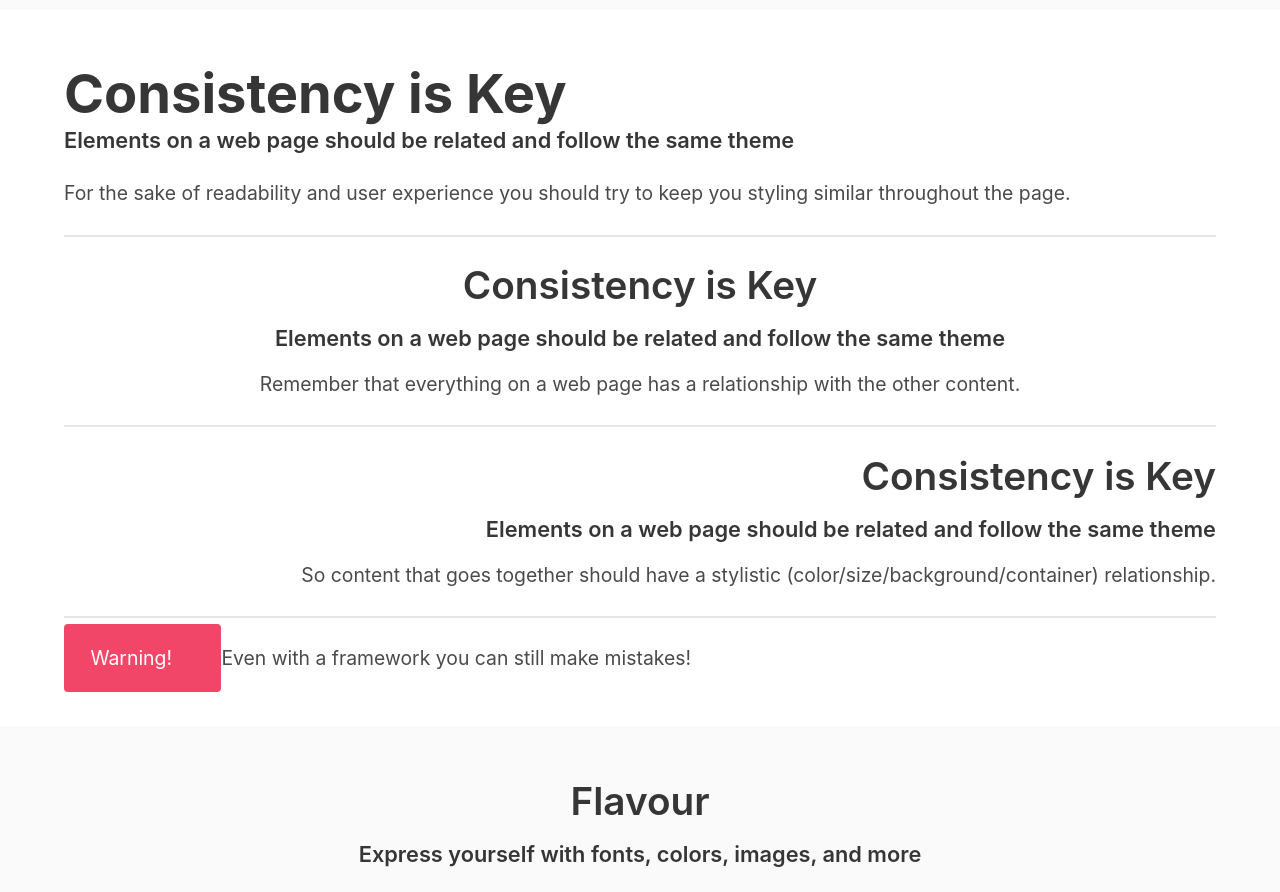
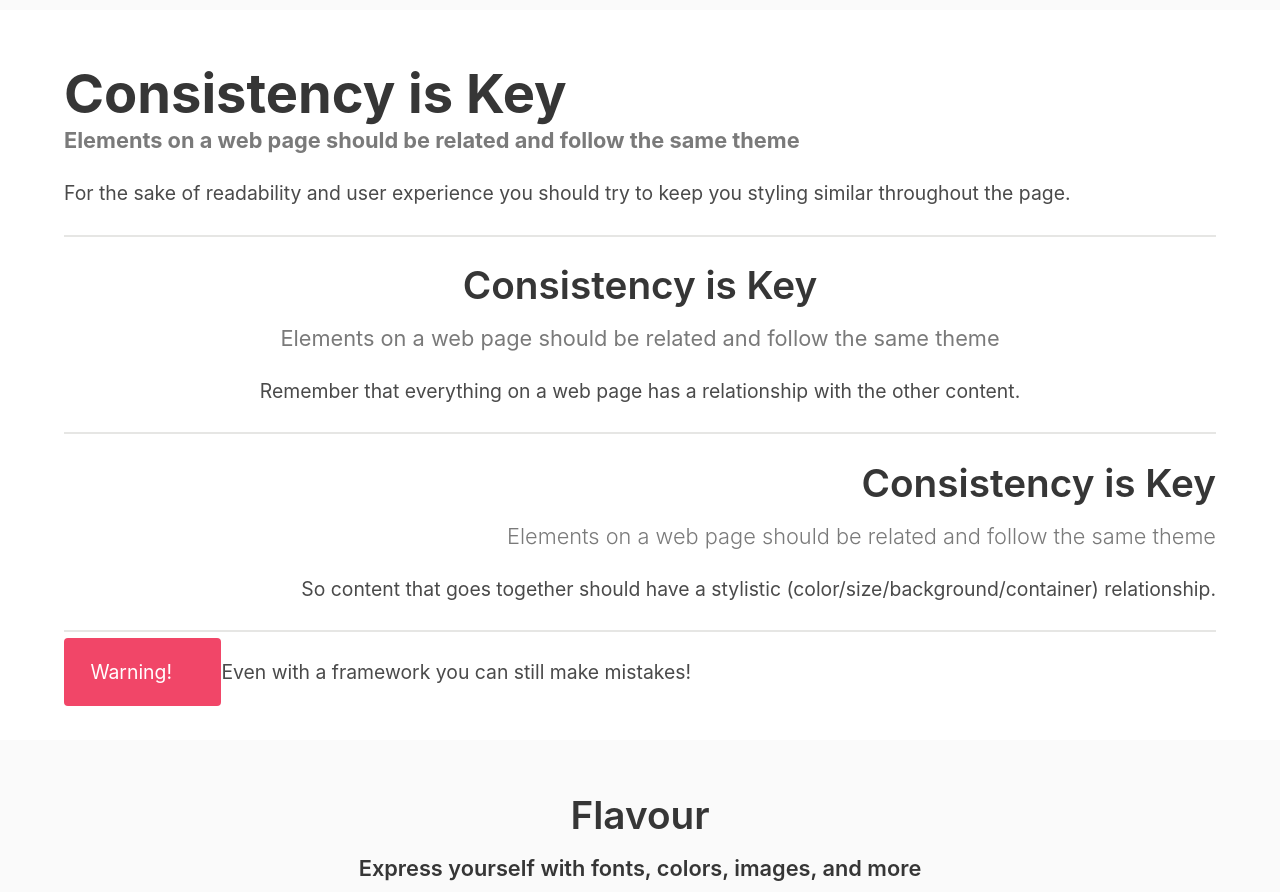
Before and after one commit to jdmar3-comp426/a02-kianw97, a website: page index.html in a window 1280 px wide. Shown: the part 1520-2412 px from the top of the page. Drawn offline with nearby package versions, Linux system fonts and the light colour scheme; a web font is replaced by a local one.

Commit message:
subtitles

```diff
--- a/index.html
+++ b/index.html
@@ -58,7 +58,7 @@
     <div class="container">
         <div class="content">
             <h1 class="title has-text-weight-bold">Consistency is Key</h1>
-            <h5 class="subtitle">Elements on a web page should be related and follow the same theme</h5>
+            <h5 class="subtitle has-text-grey has-text-weight-bold">Elements on a web page should be related and follow the same theme</h5>
             <p>
 	    	For the sake of readability and user experience you should try to keep you styling similar throughout the page.
 	    </p>
@@ -66,7 +66,7 @@
         <hr>
         <div class="content has-text-centered">
             <h1 class="">Consistency is Key</h1>
-            <h5 class="">Elements on a web page should be related and follow the same theme</h5>
+            <h5 class="subtitle has-text-grey has-text-weight-normal">Elements on a web page should be related and follow the same theme</h5>
             <p>
 	    	Remember that everything on a web page has a relationship with the other content.
 	    </p>
@@ -74,7 +74,7 @@
         <hr>
         <div class="content has-text-right">
             <h1 class="">Consistency is Key</h1>
-            <h5 class="">Elements on a web page should be related and follow the same theme</h5>
+            <h5 class="subtitle has-text-grey has-text-weight-light">Elements on a web page should be related and follow the same theme</h5>
             <p>
 	    	So content that goes together should have a stylistic (color/size/background/container) relationship.
 	    </p>
```
